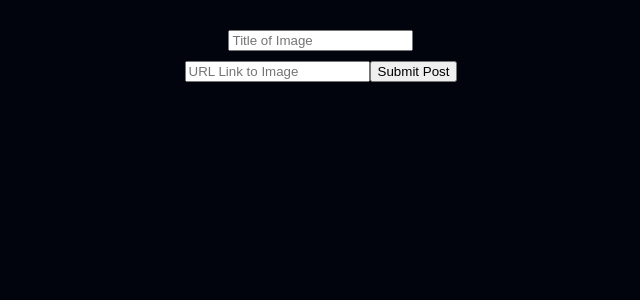
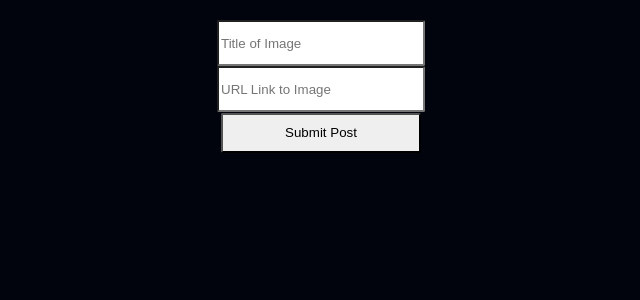
Before and after one commit to dan-kiss-dev-this/react-facebook-feed-form-inputs, a React (Create React App) app: page / in a window 1280 px wide. Shown: the top 300 px of the page, without its empty margins (319-959 px from the left). Built offline with nearby package versions, Linux system fonts and the light colour scheme.

Commit message:
update css styling

```diff
--- a/src/App.css
+++ b/src/App.css
@@ -23,3 +23,9 @@
   /* height: 200px; */
   width: 50%;
 }
+
+input {
+  height: 40px;
+  width: 200px;
+  border-radius: 2px;
+}
--- a/src/App.js
+++ b/src/App.js
@@ -48,8 +48,9 @@ class App extends Component {
             <br/>
             <label>
             <input placeholder="URL Link to Image" type="text" value={this.state.valueImage} onChange={this.handleChangeImage} />
+            <br/>
+            </label>
             <input type="submit" value="Submit Post" />
-            </label>
           </form>
 
           <div>
```
